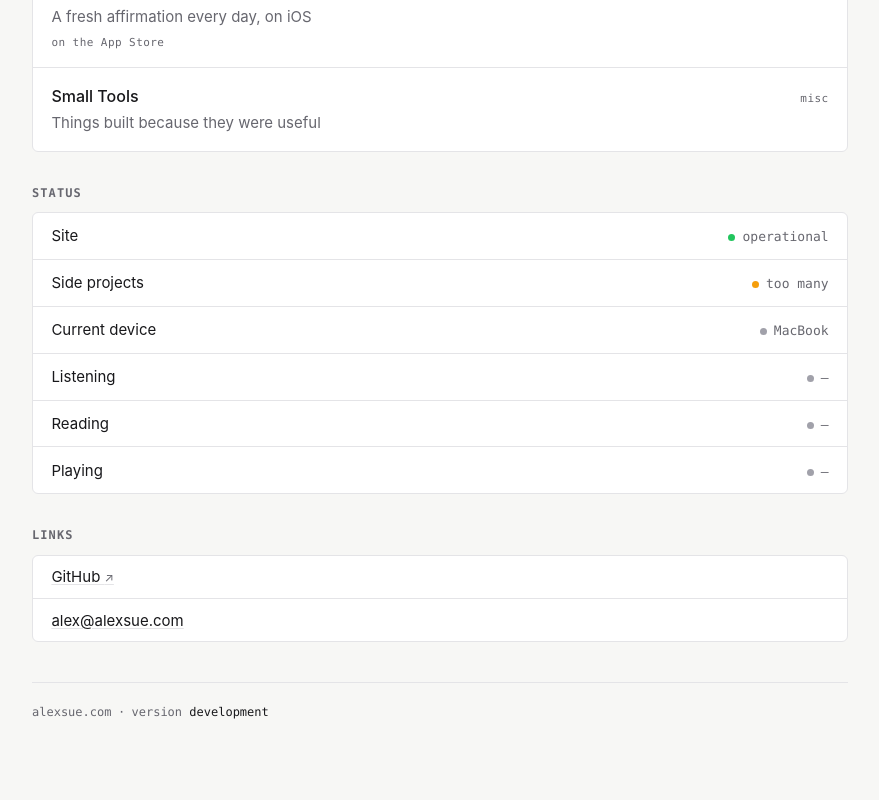
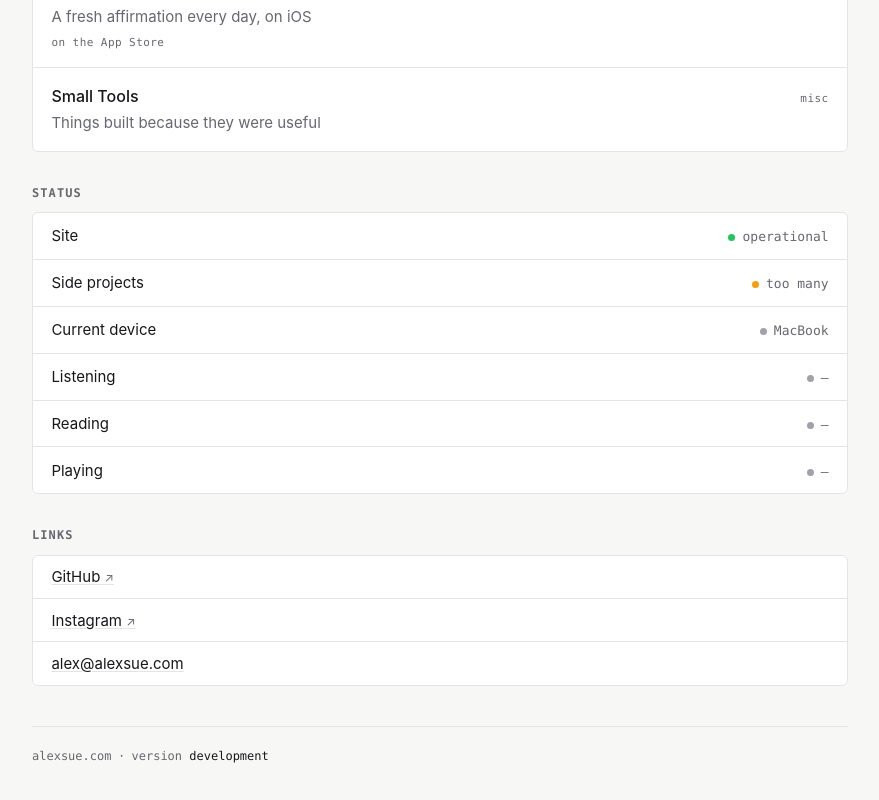
Before and after one commit to buttermilktoast/alexsue.com, a Vue app: page / in a window 1280 px wide. Shown: the part 783-1583 px from the top of the page, without its empty margins (200-1079 px from the left). Before the commit the page ends 1553 px from the top, so only its background shows below. Built offline with nearby package versions, Linux system fonts and the light colour scheme; no server answers.

Commit message:
Add Instagram to the links section

```diff
--- a/src/data/site.js
+++ b/src/data/site.js
@@ -71,6 +71,7 @@ export const site = {
 
   links: [
     { label: 'GitHub', href: 'https://github.com/buttermilktoast', external: true },
+    { label: 'Instagram', href: 'https://instagram.com/buttermilktoasty', external: true },
     { label: 'alex@alexsue.com', href: 'mailto:alex@alexsue.com', external: false }
   ]
 }
```
